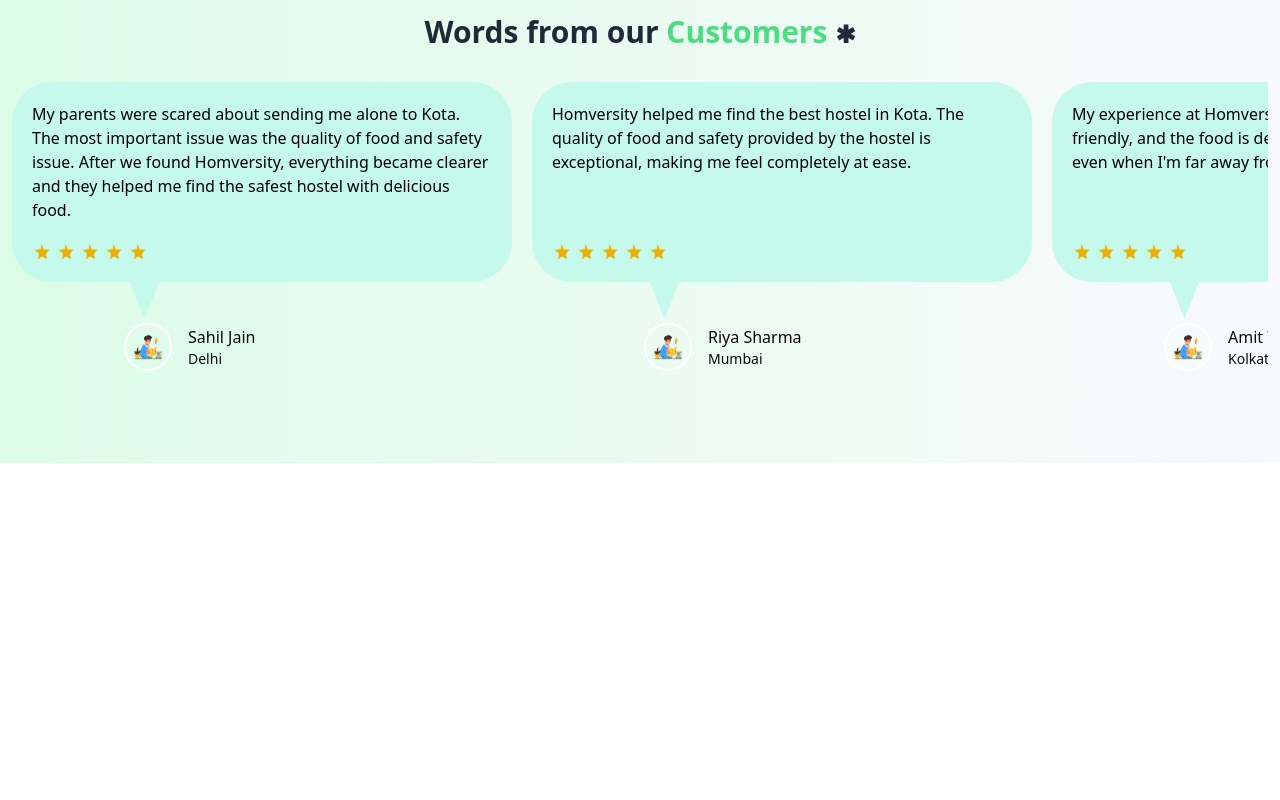
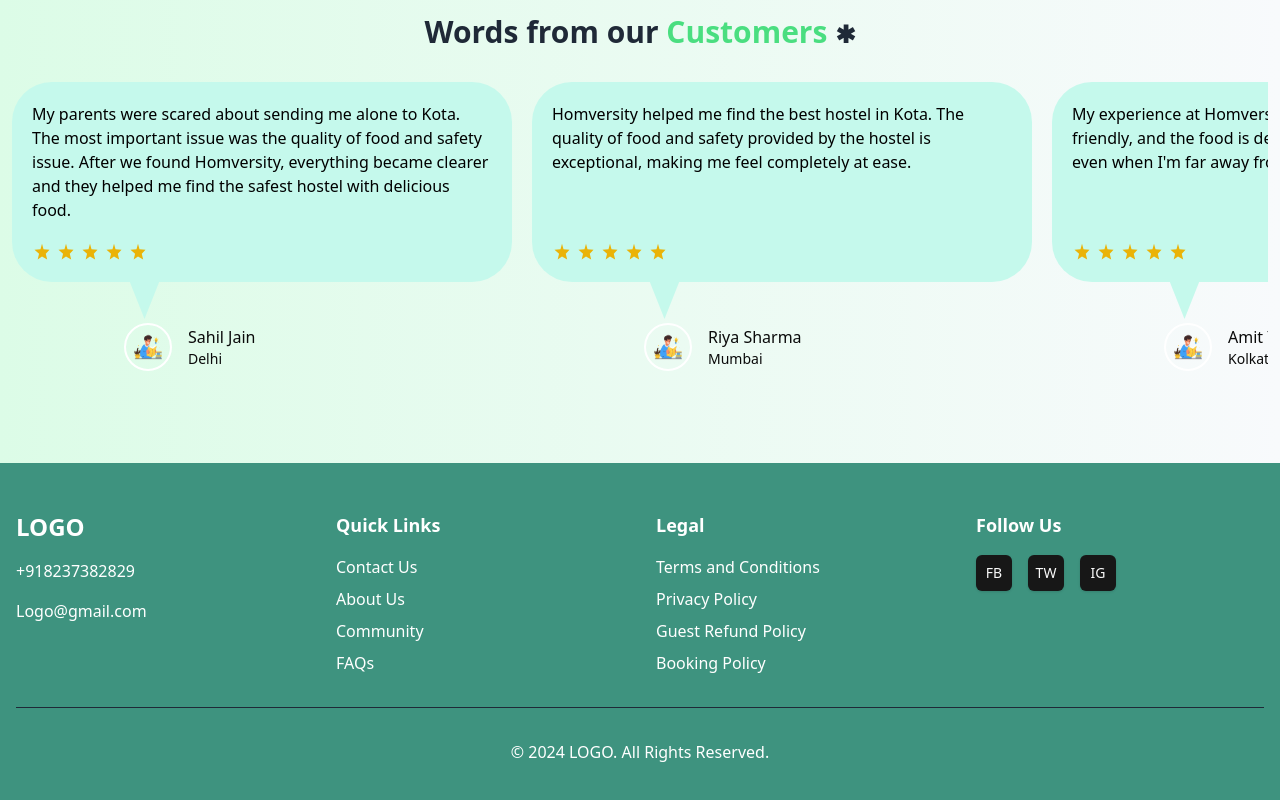
Before and after one commit to Rizwanali02/hostel-App, a Next.js app: page / in a window 1280 px wide. Shown: the part 1646-2446 px from the top of the page. Before the commit the page ends 2109 px from the top, so only its background shows below. Built offline with nearby package versions, Linux system fonts and the light colour scheme.

Commit message:
added footer

```diff
--- /dev/null
+++ b/src/app/components/Home/Footer.tsx
@@ -0,0 +1,108 @@
+import React from "react";
+import { Button } from "@/components/ui/button";
+import Link from "next/link";
+
+const Footer = () => {
+  return (
+    <footer className="bg-[#3E937F] text-white py-12">
+      <div className="container mx-auto px-4">
+        <div className="grid grid-cols-1 md:grid-cols-4 gap-8">
+          {/* Logo and Contact Info */}
+          <div className="space-y-4">
+            <h2 className="text-2xl font-bold">LOGO</h2>
+            <p className="text-white">+918237382829</p>
+            <p className="text-white">Logo@gmail.com</p>
+          </div>
+
+          {/* Quick Links */}
+          <div className="space-y-4">
+            <h3 className="text-lg font-semibold">Quick Links</h3>
+            <ul className="space-y-2">
+              <li>
+                <Link href="/contact-us" className="text-white hover:text-white">
+                  Contact Us
+                </Link>
+              </li>
+              <li>
+                <Link href="/about-us" className="text-white hover:text-white">
+                  About Us
+                </Link>
+              </li>
+              <li>
+                <Link href="/community" className="text-white hover:text-white">
+                  Community
+                </Link>
+              </li>
+              <li>
+                <Link href="/faqs" className="text-white hover:text-white">
+                  FAQs
+                </Link>
+              </li>
+            </ul>
+          </div>
+
+          {/* Legal */}
+          <div className="space-y-4">
+            <h3 className="text-lg font-semibold">Legal</h3>
+            <ul className="space-y-2">
+              <li>
+                <Link href="/terms-and-conditions" className="text-white hover:text-white">
+                  Terms and Conditions
+                </Link>
+              </li>
+              <li>
+                <Link href="/privacy-policy" className="text-white hover:text-white">
+                  Privacy Policy
+                </Link>
+              </li>
+              <li>
+                <Link href="/guest-refund-policy" className="text-white hover:text-white">
+                  Guest Refund Policy
+                </Link>
+              </li>
+              <li>
+                <Link href="/booking-policy" className="text-white hover:text-white">
+                  Booking Policy
+                </Link>
+              </li>
+            </ul>
+          </div>
+
+          {/* Social Media or Newsletter */}
+          <div className="space-y-4">
+            <h3 className="text-lg font-semibold">Follow Us</h3>
+            <div className="flex space-x-4">
+              <Button  size="icon">
+                <Link href="https://facebook.com">
+                  {/* Replace with your social media icon */}
+                  <span className="">FB</span>
+                </Link>
+              </Button>
+              <Button  size="icon">
+                <Link href="https://twitter.com">
+                  {/* Replace with your social media icon */}
+                  <span className="">TW</span>
+                </Link>
+              </Button>
+              <Button  size="icon">
+                <Link href="https://instagram.com">
+                  {/* Replace with your social media icon */}
+                  <span className="">IG</span>
+                </Link>
+              </Button>
+            </div>
+          </div>
+        </div>
+
+        {/* Bottom Section */}
+        <div className="border-t border-gray-800 mt-8 pt-8 text-center">
+          <p className="text-white">
+            © 2024 LOGO. All Rights Reserved.
+          </p>
+        </div>
+      </div>
+    </footer>
+  );
+};
+
+export default Footer;
--- a/src/app/components/Home/LandingPage.tsx
+++ b/src/app/components/Home/LandingPage.tsx
@@ -9,7 +9,7 @@ const LandingPage = () => {
         <div className="flex flex-col md:flex-row items-center justify-between">
           {/* Left Section */}
           <div className="max-w-lg mb-8 md:mb-0">
-            <h1 className="text-4xl md:text-6xl font-bold text-gray-800 leading-tight">
+            <h1 className="text-4xl md:text-8xl font-bold text-gray-800 leading-tight">
               FIND <br />
               YOUR <br />
               SECOND <br />
--- a/src/app/layout.tsx
+++ b/src/app/layout.tsx
@@ -2,6 +2,7 @@ import type { Metadata } from "next";
 import localFont from "next/font/local";
 import "./globals.css";
 import Navbar from "./components/Navbar/Navbar";
+import Footer from "./components/Home/Footer";
 
 const geistSans = localFont({
   src: "./fonts/GeistVF.woff",
@@ -32,6 +33,7 @@ export default function RootLayout({
       >
         <Navbar />
         {children}
+        <Footer/>
       </body>
     </html>
   );
```
